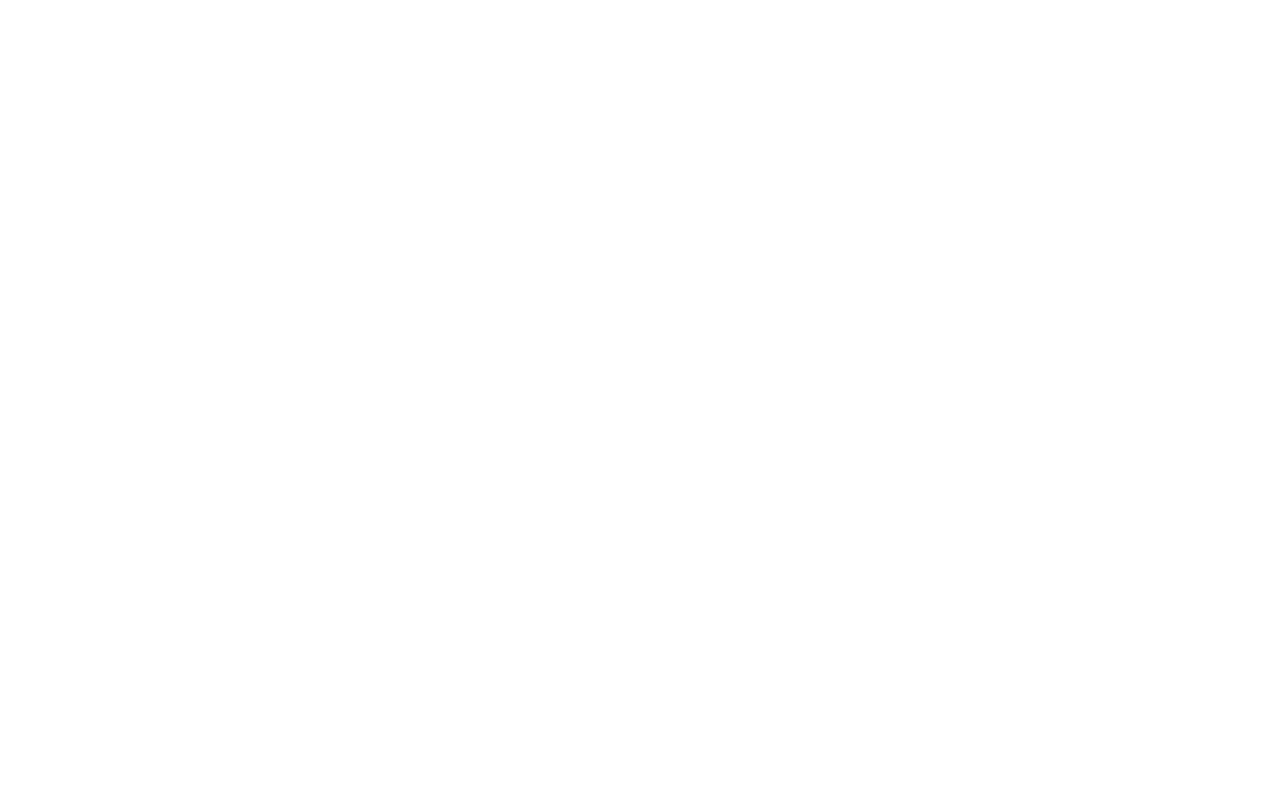
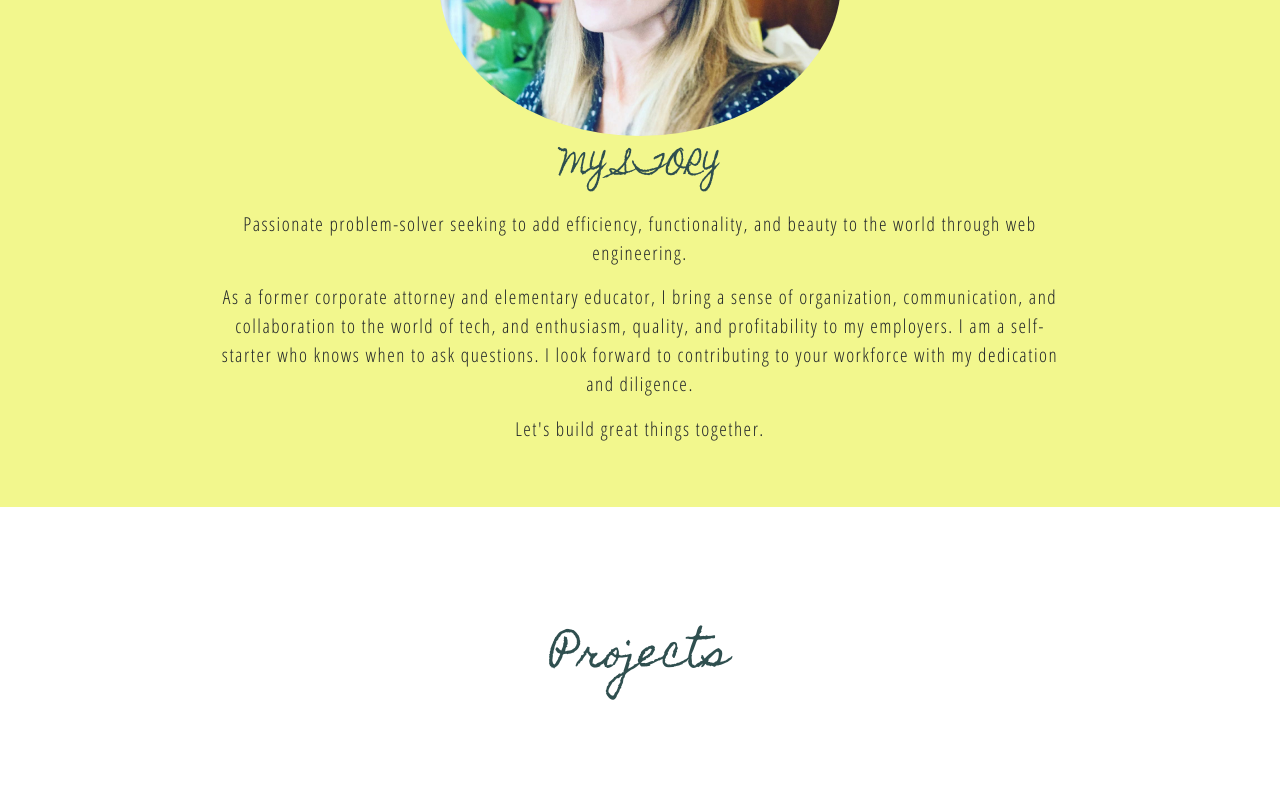
Before and after one commit to uknity/portfolio-react, a React (Create React App) app: page / in a window 1280 px wide. Shown: the part 4000-4800 px from the top of the page. Before the commit the page ends 3727 px from the top, so only its background shows below. Built offline with nearby package versions, Linux system fonts and the light colour scheme.

Commit message:
corrected route from path to component

```diff
--- a/src/App.js
+++ b/src/App.js
@@ -14,9 +14,9 @@ function App() {
 				<Header />
 				<Wrapper>
 					<Route exact path={["/", "/portfolio-react"]} component={Homepage} />
-					<Route path={["/about", "/portfolio-react/about"]} component={About} />
-					<Route path={["/projects", "/portfolio-react/projects"]} component={Projects} />
-					<Route path={["/contact", "/portfolio-react/contact"]} component={Footer} />
+					<Route component="/about" component={About} />
+					<Route component="/projects" component={Projects} />
+					<Route component="/contact" component={Footer} />
 				</Wrapper>
 			</div>
 		</Router>
```
